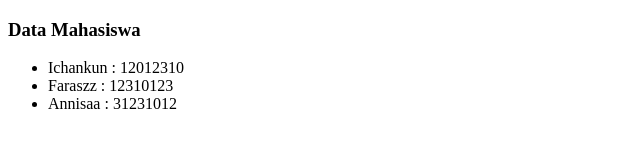
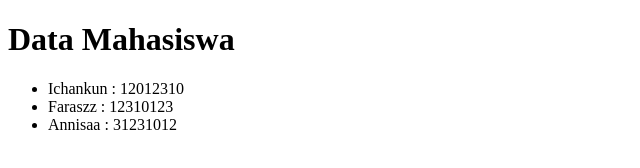
Before and after one commit to azharirahmann/tutorial, a plain HTML site: page mahasiswa.html in a window 1280 px wide. Shown: the whole page, without its empty margins (0-640 px from the left). Drawn offline with Linux system fonts and the light colour scheme.

Commit message:
mengubah file mahasiswa.html

```diff
--- a/mahasiswa.html
+++ b/mahasiswa.html
@@ -4,7 +4,7 @@
 	<title>Halaman Mahasiswa</title>
 </head>
 <body>
-	<h3>Data Mahasiswa</h3>
+	<h1>Data Mahasiswa</h1>
 	<ul>
 		<li>Ichankun : 12012310</li>
 		<li>Faraszz : 12310123</li>
```
